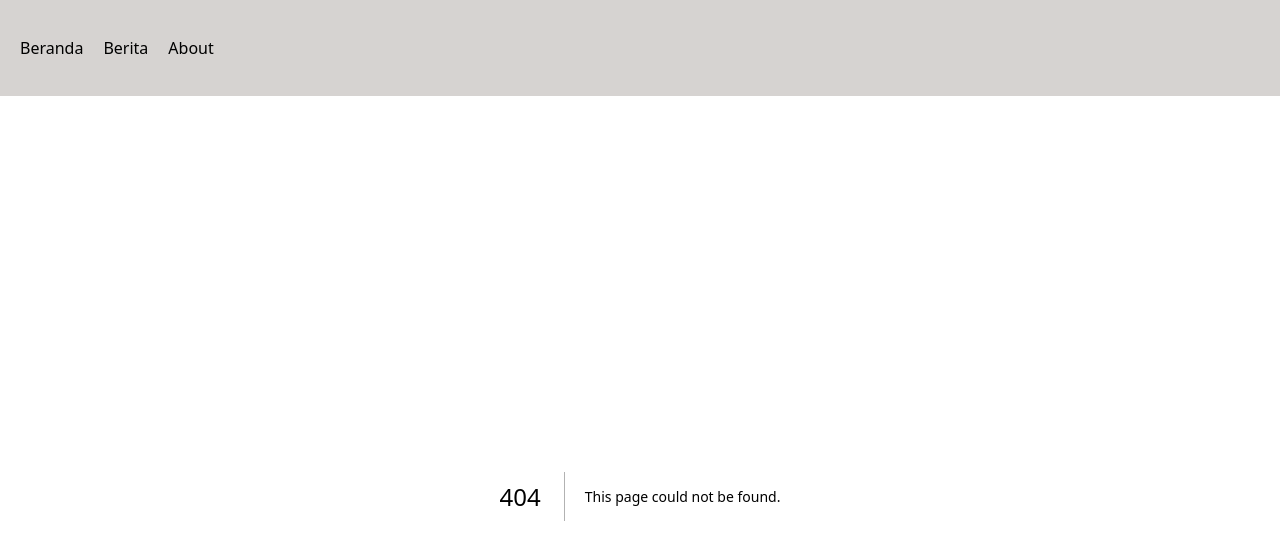
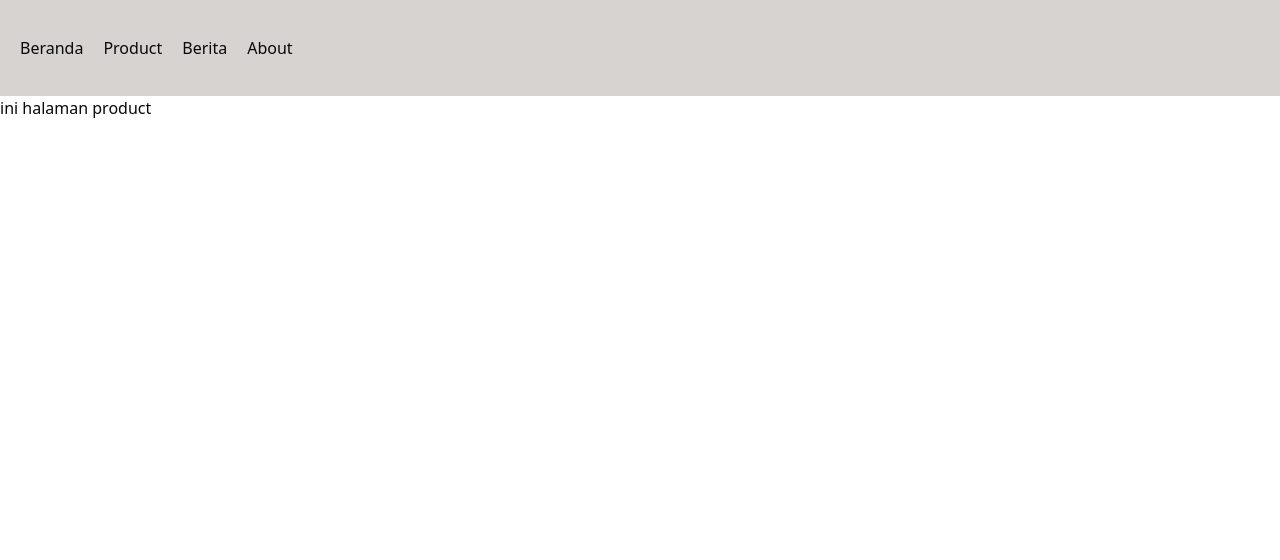
Before and after one commit to rickyfbrianto/tes-next, a Next.js app: page /sagatrade/product in a window 1280 px wide. Before the commit this address had no page. Shown: the top 560 px of the page. Built offline with nearby package versions, Linux system fonts and the light colour scheme.

Commit message:
Tambahan 1 kolom di header

```diff
--- /dev/null
+++ b/app/product/page.tsx
@@ -0,0 +1,9 @@
+import React from 'react'
+
+export default function page() {
+    return (
+        <div>
+            ini halaman product
+        </div>
+    )
+}
--- a/components/header.tsx
+++ b/components/header.tsx
@@ -5,6 +5,7 @@ export default function Header() {
     return (
         <div className='flex items-center h-[6rem] bg-stone-300 gap-5 p-5'>
             <Link href={'/'}>Beranda</Link>
+            <Link href={'/product'}>Product</Link>
             <Link href={'/berita'}>Berita</Link>
             <Link href={'/about'}>About</Link>
         </div >
```
